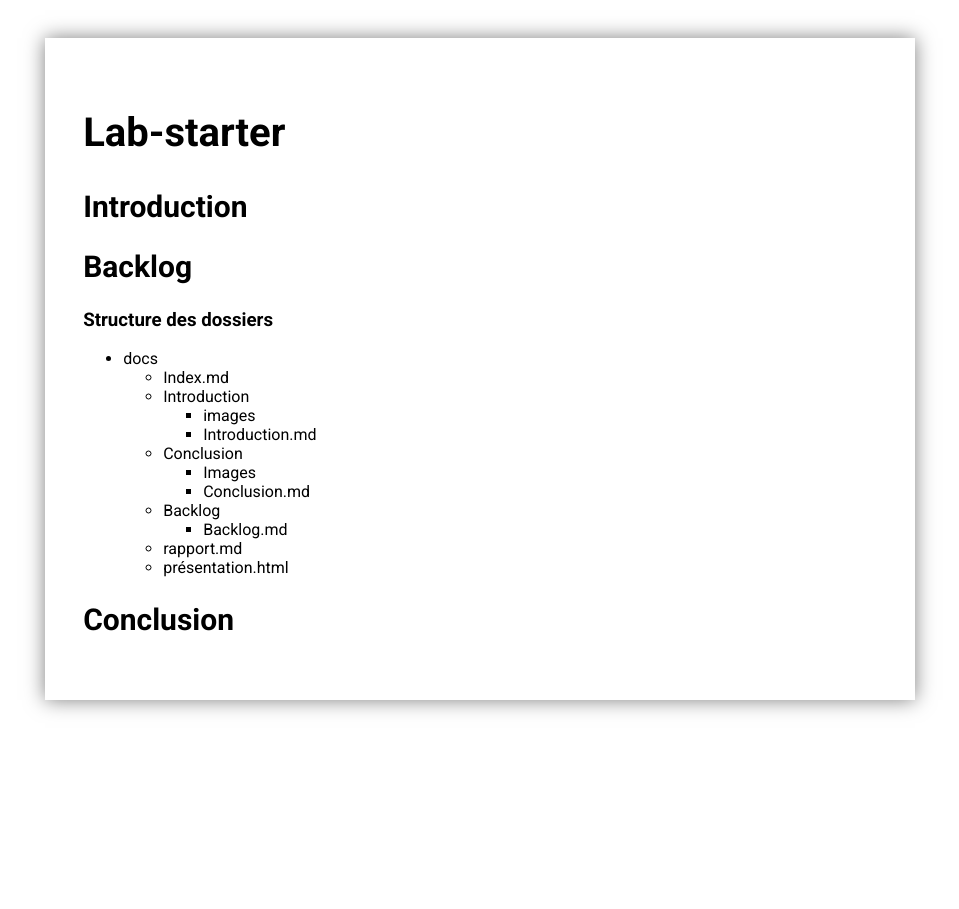
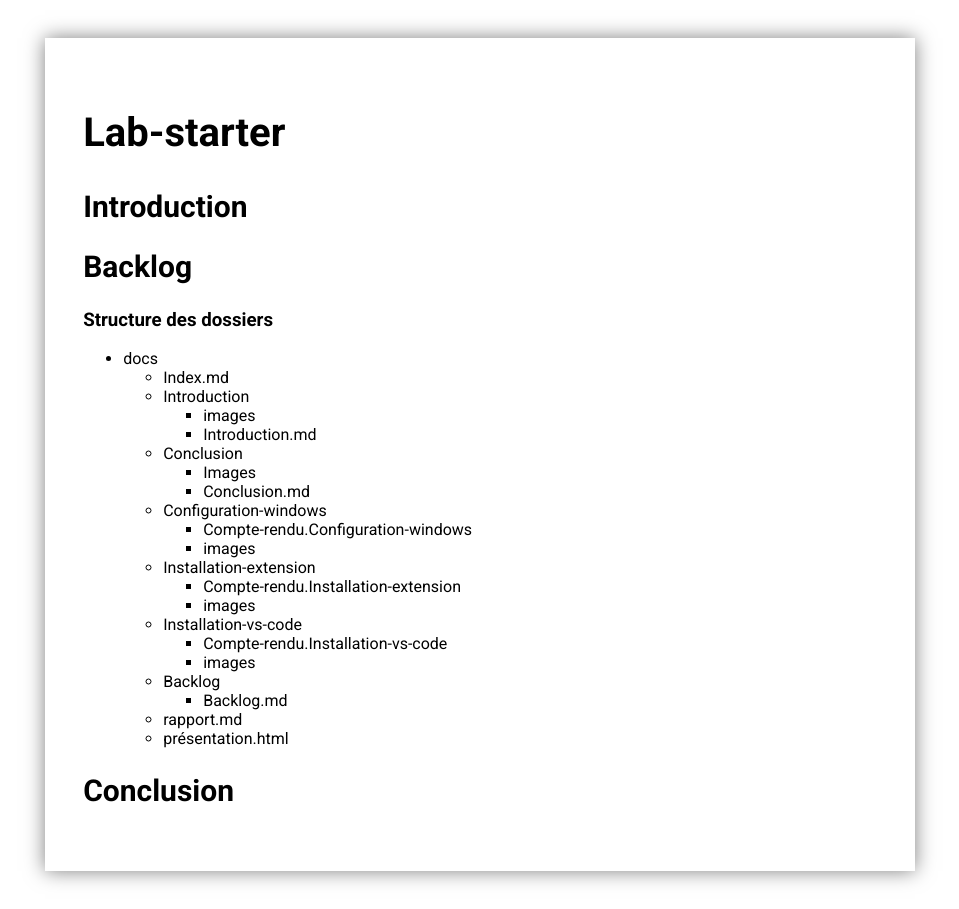
Before and after one commit to labs-web/lab-starter, a Jekyll site: the page built from docs/backlog/Backlog.md, in a window 1280 px wide. Shown: the whole page, without its empty margins (160-1119 px from the left). Built offline with Jekyll 4.4.1, drawn with Linux system fonts in a browser that asks for light colours.

```diff
--- a/docs/_layouts/default.html
+++ b/docs/_layouts/default.html
@@ -5,7 +5,7 @@
         <meta charset="UTF-8">
         <meta name="viewport" content="width=device-width, initial-scale=1">
         <link rel="stylesheet" href="{{site.baseurl}}/assets/css/rapport.css">
-        <title> Rapport lab-Git </title>
+        <title> Rapport lab-starter </title>
 
     </head>
     <body>
--- a/docs/backlog/Backlog.md
+++ b/docs/backlog/Backlog.md
@@ -18,6 +18,15 @@ order: 2
   - Conclusion
     - Images
     - Conclusion.md
+  - Configuration-windows
+    - Compte-rendu.Configuration-windows
+    - images
+  - Installation-extension
+    - Compte-rendu.Installation-extension
+    - images
+  - Installation-vs-code
+    - Compte-rendu.Installation-vs-code
+    - images
   - Backlog
     - Backlog.md
   -  rapport.md
```
Also changed, not shown: docs/Configuration-windows/Compte-rendu.Configuration-windows.md (added, +1 -0 lines), docs/Installation-extension/Compte-rendu.Installation-extension.md (added, +1 -0 lines), docs/Installation-vs-code/Compte-rendu.Installation-vs-code.md (added, +1 -0 lines), docs/Installation-vs-code/Installation-vs-code.md (deleted).
